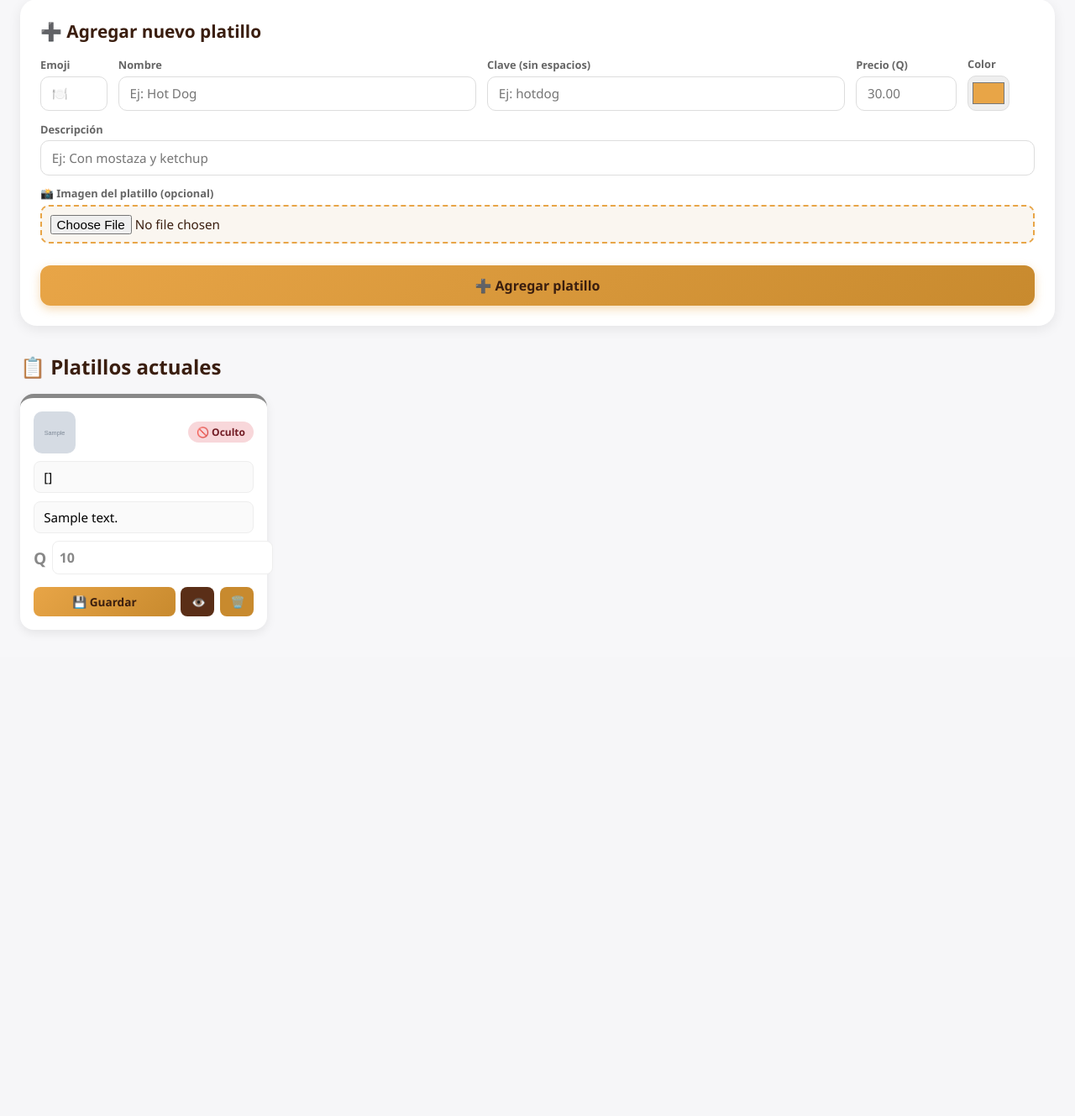
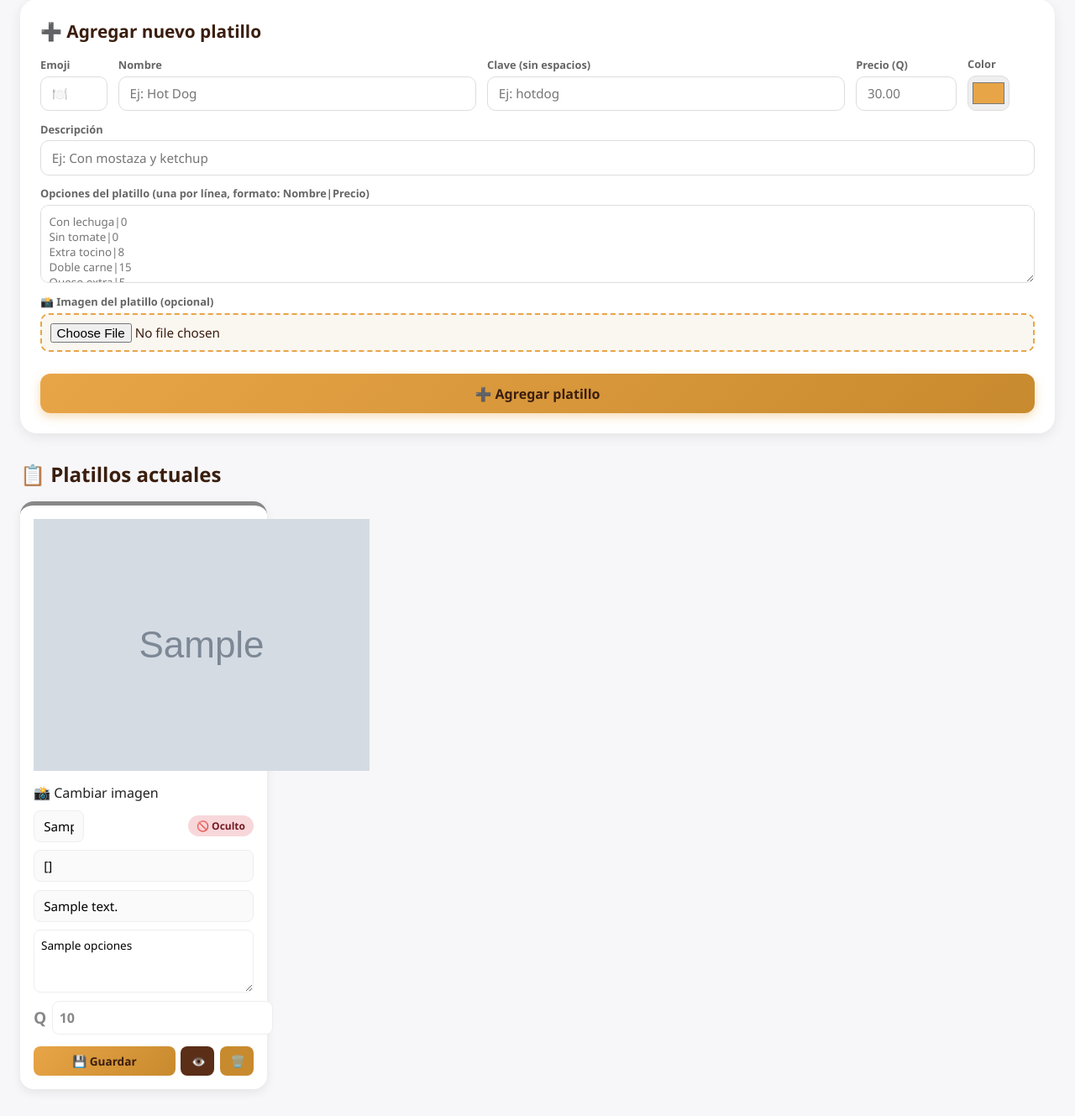
Before and after one commit to rolluceroespreti-cloud/como-en-casa-pedidos, a Flask app: template templates/admin.html in a window 1280 px wide. Shown: the part 168-1497 px from the top of the page at 84% size. Before the commit the page ends 919 px from the top, so only its background shows below. Run offline with Flask 3, Linux system fonts and the light colour scheme; the template is opened without the code that fills it: most values are stand-ins (such as "Sample title", 1, 10 or a date in 2020); grey boxes marked "Sample" are stand-in pictures.

Commit message:
Agregar sistema de opciones a platillos

```diff
--- a/templates/admin.html
+++ b/templates/admin.html
@@ -46,7 +46,15 @@
                     <input type="text" id="nueva-desc" placeholder="Ej: Con mostaza y ketchup">
                 </div>
 
-                <!-- 📸 NUEVO: Campo de imagen -->
+                <div class="campo" style="grid-column: 1 / -1;">
+                    <label>Opciones del platillo (una por línea, formato: Nombre|Precio)</label>
+                    <textarea id="nuevas-opciones" rows="4" placeholder="Con lechuga|0
+Sin tomate|0
+Extra tocino|8
+Doble carne|15
+Queso extra|5" style="padding:.6rem;border:1px solid #ddd;border-radius:10px;font-family:inherit;resize:vertical;"></textarea>
+                </div>
+
                 <div class="campo" style="grid-column: 1 / -1;">
                     <label>📸 Imagen del platillo (opcional)</label>
                     <input type="file" id="nuevo-archivo" accept="image/*">
@@ -62,22 +70,38 @@
         <div id="grid-platillos" class="grid-admin">
             {% for clave, item in menu.items() %}
             <div class="admin-platillo" data-clave="{{ clave }}" style="--color: {{ item.color|default('#888') }};">
+
+                <div class="admin-platillo-imagen">
+                    {% if item.imagen %}
+                        <img src="{{ item.imagen }}" alt="{{ item.nombre }}" id="img-actual-{{ clave }}">
+                    {% else %}
+                        <div class="sin-imagen" id="img-actual-{{ clave }}">{{ item.emoji|default('🍽️') }}</div>
+                    {% endif %}
+                </div>
+
+                <div class="admin-imagen-acciones">
+                    <input type="file" class="input-imagen" data-clave="{{ clave }}" accept="image/*" style="display:none;" id="file-{{ clave }}">
+                    <label for="file-{{ clave }}" class="btn-cambiar-img">📸 Cambiar imagen</label>
+                    <input type="hidden" class="in-imagen-url" value="{{ item.imagen|default('') }}">
+                </div>
+
                 <div class="admin-platillo-header">
-                    {% if item.imagen %}
-                        <img src="{{ item.imagen }}" style="width: 50px; height: 50px; object-fit: cover; border-radius: 10px;">
-                    {% else %}
-                        <input type="text" class="in-emoji" value="{{ item.emoji|default('🍽️') }}" maxlength="3">
-                    {% endif %}
+                    <input type="text" class="in-emoji" value="{{ item.emoji|default('🍽️') }}" maxlength="3">
                     <span class="badge-estado {{ 'visible' if item.activo else 'oculto' }}">
                         {{ '👁️ Visible' if item.activo else '🚫 Oculto' }}
                     </span>
                 </div>
+
                 <input type="text" class="in-nombre" value="{{ item.nombre }}" placeholder="Nombre">
                 <input type="text" class="in-desc" value="{{ item.descripcion|default('') }}" placeholder="Descripción">
+
+                <textarea class="in-opciones" rows="3" placeholder="Opciones: Con lechuga|0, Extra tocino|8" style="width:100%;padding:.5rem;border:1px solid #eee;border-radius:8px;font-size:.85rem;font-family:inherit;resize:vertical;">{{ item.opciones|default('') }}</textarea>
+
                 <div class="admin-platillo-precio">
                     <span>Q</span>
                     <input type="number" class="in-precio" value="{{ item.precio }}" step="0.01">
                 </div>
+
                 <div class="admin-platillo-acciones">
                     <button class="btn-guardar" onclick="guardar('{{ clave }}')">💾 Guardar</button>
                     <button class="btn-toggle" onclick="toggle('{{ clave }}')">
@@ -100,7 +124,6 @@
             return res.json();
         }
 
-        // 📸 Subir imagen
         document.getElementById("nuevo-archivo").addEventListener("change", async function(e) {
             const archivo = e.target.files[0];
             if (!archivo) return;
@@ -120,13 +143,49 @@
 
                 if (data.ok) {
                     document.getElementById("nuevo-imagen-url").value = data.url;
-                    preview.innerHTML = `<img src="${data.url}" style="max-width: 150px; border-radius: 10px; box-shadow: 0 4px 12px rgba(0,0,0,.15);">`;
+                    preview.innerHTML = `<img src="${data.url}" style="max-width: 150px; border-radius: 10px;">`;
                 } else {
                     preview.innerHTML = `<p style='color: #e63946'>❌ ${data.error}</p>`;
                 }
             } catch (err) {
                 preview.innerHTML = "<p style='color: #e63946'>❌ Error de conexión</p>";
             }
+        });
+
+        document.querySelectorAll(".input-imagen").forEach(input => {
+            input.addEventListener("change", async function(e) {
+                const clave = e.target.dataset.clave;
+                const archivo = e.target.files[0];
+                if (!archivo) return;
+
+                const imgActual = document.getElementById("img-actual-" + clave);
+                imgActual.style.opacity = "0.5";
+
+                const formData = new FormData();
+                formData.append("imagen", archivo);
+
+                try {
+                    const res = await fetch("/admin/subir_imagen", {
+                        method: "POST",
+                        body: formData
+                    });
+                    const data = await res.json();
+
+                    if (data.ok) {
+                        imgActual.outerHTML = `<img src="${data.url}" alt="" id="img-actual-${clave}" style="opacity:1;">`;
+                        const card = document.querySelector(`.admin-platillo[data-clave="${clave}"]`);
+                        card.querySelector(".in-imagen-url").value = data.url;
+                        await guardar(clave);
+                        alert("✅ Imagen actualizada");
+                    } else {
+                        alert("❌ " + data.error);
+                        imgActual.style.opacity = "1";
+                    }
+                } catch (err) {
+                    alert("❌ Error de conexión");
+                    imgActual.style.opacity = "1";
+                }
+            });
         });
 
         document.getElementById("form-agregar").addEventListener("submit", async (e) => {
@@ -140,13 +199,14 @@
                 emoji: document.getElementById("nuevo-emoji").value,
                 color: document.getElementById("nuevo-color").value,
                 imagen: document.getElementById("nuevo-imagen-url").value,
+                opciones: document.getElementById("nuevas-opciones").value,
             };
             const r = await llamarAPI(data);
             if (r.ok) location.reload();
             else alert("❌ " + r.error);
         });
 
-        async function guardar(clave) {
+              async function guardar(clave) {
             const card = document.querySelector('.admin-platillo[data-clave="' + clave + '"]');
             const data = {
                 accion: "editar",
@@ -155,6 +215,8 @@
                 precio: card.querySelector(".in-precio").value,
                 descripcion: card.querySelector(".in-desc").value,
                 emoji: card.querySelector(".in-emoji") ? card.querySelector(".in-emoji").value : "🍽️",
+                imagen: card.querySelector(".in-imagen-url") ? card.querySelector(".in-imagen-url").value : "",
+                opciones: card.querySelector(".in-opciones") ? card.querySelector(".in-opciones").value : "",
             };
             const r = await llamarAPI(data);
             if (r.ok) {
```
